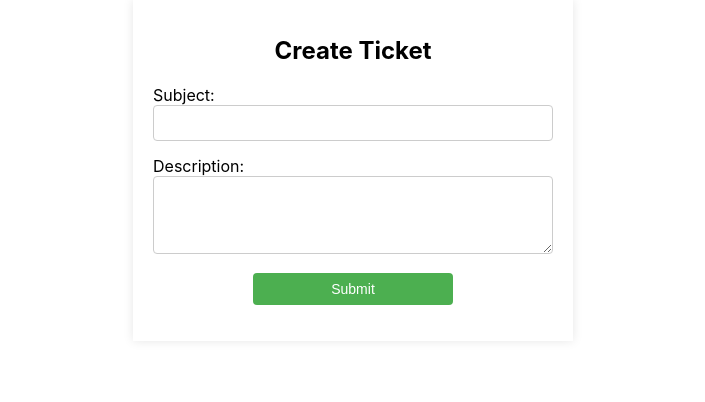
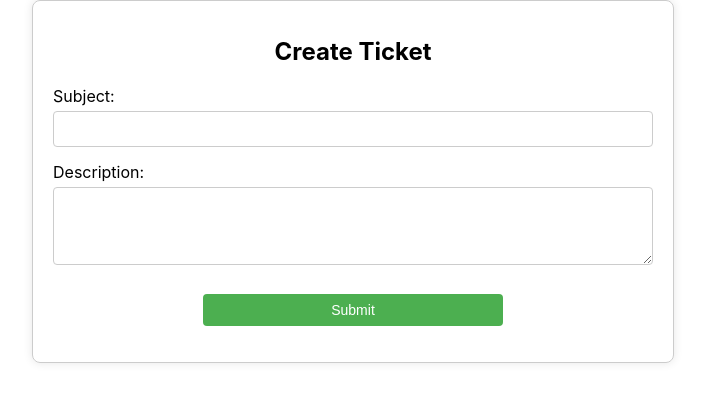
Before and after one commit to arun07aj/ticket-management-service, a React (Create React App) app in the folder webapp/: page /create-ticket in a window 1280 px wide. Shown: the top 402 px of the page, without its empty margins (287-992 px from the left). Built offline with nearby package versions, Linux system fonts and the light colour scheme; the HTML template or start-up script is replaced by a standard one.

Commit message:
minor layout and styling changes for ViewTicket page

```diff
--- /dev/null
+++ b/webapp/src/components/ViewTicket.css
@@ -0,0 +1,55 @@
+/* ViewTicket.css */
+.ticket-container {
+    max-width: 600px;
+    margin: 0 auto;
+    padding: 20px;
+    border: 1px solid #ccc;
+    border-radius: 8px;
+    box-shadow: 0 0 10px rgba(0, 0, 0, 0.1);
+}
+
+.ticket-details {
+    margin-bottom: 20px;
+}
+
+.comment-form {
+    margin-top: 20px;
+}
+
+label {
+    display: block;
+    margin-bottom: 5px;
+}
+
+textarea {
+    height: 100px;
+    padding: 8px;
+    margin-bottom: 10px;
+    resize: vertical;
+    width: calc(100% - 18px);
+    max-height: 350px;
+}
+
+button {
+    background-color: #4CAF50;
+    color: white;
+    padding: 10px 15px;
+    border: none;
+    border-radius: 5px;
+    cursor: pointer;
+}
+
+button:hover {
+    background-color: #45a049;
+}
+
+.message {
+    margin-top: 10px;
+}
+
+.edit {
+    border: 1px solid #ddd;
+    background-color: #f9f9f9;
+    padding: 10px;
+    margin-bottom: 10px;
+}
--- a/webapp/src/components/ViewTicket.js
+++ b/webapp/src/components/ViewTicket.js
@@ -3,6 +3,7 @@ import React, { useState, useEffect } from 'react';
 import { useParams } from 'react-router-dom';
 import axios from 'axios';
 import DOMPurify from 'dompurify';
+import './ViewTicket.css';
 
 const ViewTicket = () => {
     const { id } = useParams();
@@ -59,16 +60,15 @@ const ViewTicket = () => {
     }
 
     return (
-        <div>
-            <h1>{`View Ticket #${ticketDetails.id}`}</h1>
-            <p><strong>Subject:</strong> {ticketDetails.subject}</p>
-            <p><strong>Description:</strong> <div dangerouslySetInnerHTML={{ __html: ticketDetails.description }} /></p>
-            <p><strong>Created Time:</strong> {ticketDetails.createdDate}</p>
-            <p><strong>Last Updated Time:</strong> {ticketDetails.lastUpdatedDate}</p>
-            <p><strong>Status:</strong> {ticketDetails.status}</p>
+        <div className="ticket-container">
+            <h1 style={{ textAlign: 'center' }}>{`View Ticket #${ticketDetails.id}`}</h1>
+            <div className="ticket-details">
+                <p><strong>Subject:</strong> {ticketDetails.subject}</p>
+                <p><strong>Created Time:</strong> {ticketDetails.createdDate} | <strong>Status:</strong> {ticketDetails.status}</p>
+                <p><strong>Description:</strong> <div dangerouslySetInnerHTML={{ __html: ticketDetails.description }} /></p>
+            </div>
 
-
-            <form onSubmit={handleCommentSubmit}>
+            <form className="comment-form" onSubmit={handleCommentSubmit}>
                 <div>
                     <label htmlFor="comments">Add Comment</label>
                     <textarea
```
